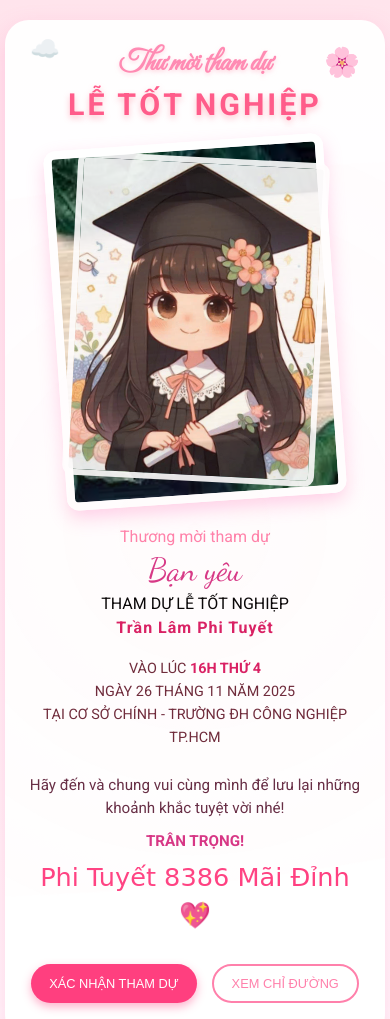
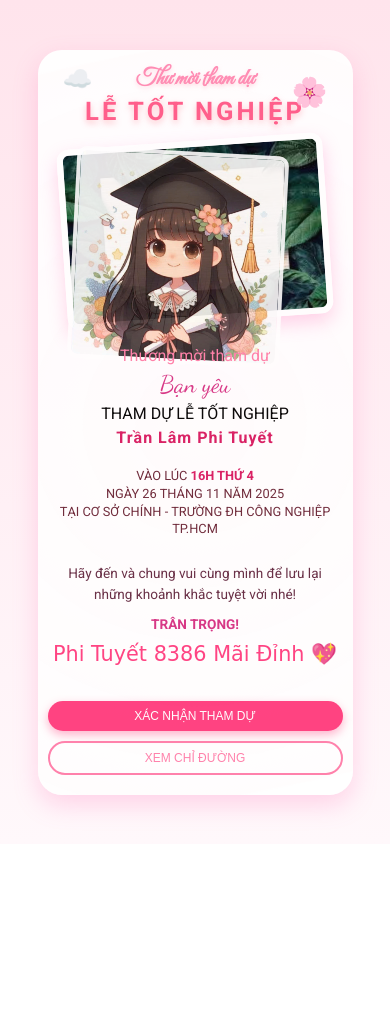
Before and after one commit to ngocmy1311/Thi-p-t-t-nghi-p, a plain HTML site: page index.html in a window 390 px wide. Shown: the top 1019 px of the page. After the commit the page ends 844 px from the top, so only its background shows below. Drawn offline with Linux system fonts and the light colour scheme; a web font is replaced by a local one.

Commit message:
change size mobile

```diff
--- a/style.css
+++ b/style.css
@@ -333,3 +333,101 @@ body {
   top: 30px; /* xuống từ trên */
   opacity: 1;
 }
+/* ===================== MEDIA QUERY MOBILE ===================== */
+@media (max-width: 480px) {
+  /* CARD co theo màn hình */
+  .card {
+    width: 90%;
+    max-width: 90%;
+    padding: 15px 10px 20px;
+  }
+
+  /* Header font nhỏ hơn */
+  .invite-title {
+    font-size: 1.4rem;
+    margin-bottom: 3px;
+  }
+
+  .main-title {
+    font-size: 1.6rem;
+    margin-bottom: 15px;
+  }
+
+  /* Ảnh trong card */
+  .card-images {
+    width: 90%;
+    height: auto;
+    margin-bottom: 20px;
+  }
+
+  .card-images img:first-child {
+    height: auto;
+    border-width: 6px;
+  }
+
+  .card-images img:last-child {
+    width: 80%;
+    height: auto;
+    top: 10px;
+    left: 10px;
+    border-width: 4px;
+  }
+
+  /* Nội dung card */
+  .text-highlight {
+    font-size: 1.5rem;
+  }
+
+  .guest-name {
+    font-size: 1rem;
+  }
+
+  .card-info {
+    font-size: 0.8rem;
+    line-height: 1.4;
+  }
+
+  .card-message {
+    font-size: 0.85rem;
+  }
+
+  .signature {
+    font-size: 1.3rem;
+  }
+
+  /* Nút bấm */
+  .card-buttons {
+    flex-direction: column;
+    gap: 10px;
+  }
+
+  .btn {
+    padding: 8px 15px;
+    font-size: 0.75rem;
+  }
+
+  /* Glow card nhỏ hơn */
+  .card-glow {
+    width: 250%;
+    height: 250%;
+    top: -75%;
+    left: -75%;
+  }
+
+  /* Envelope (cửa mở) co theo mobile */
+  .envelope {
+    animation: fadeOut 2s ease 3s forwards;
+  }
+
+  /* Clouds */
+  .cloud1, .cloud2, .cloud3 {
+    width: 120px;
+    height: 60px;
+  }
+
+  /* Toast nhỏ hơn */
+  .toast {
+    font-size: 0.9rem;
+    padding: 10px 15px;
+  }
+}
```
